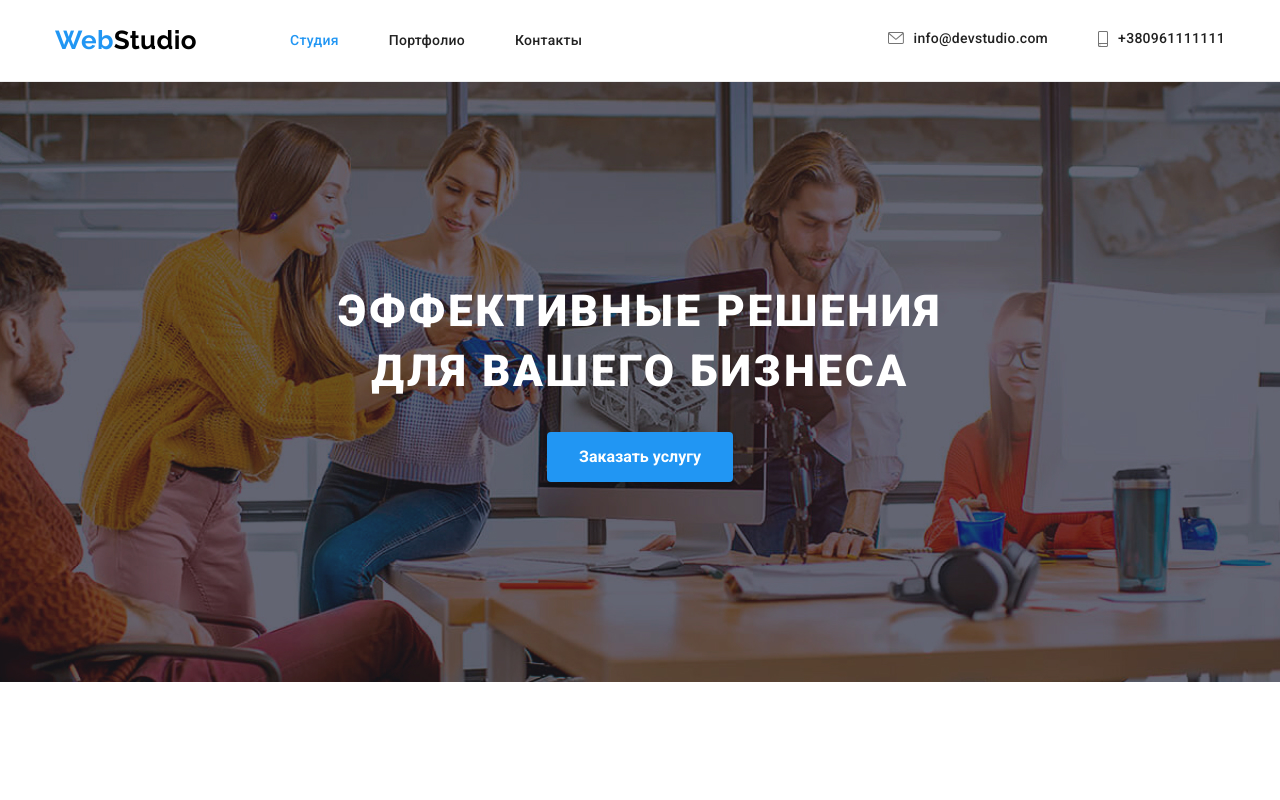
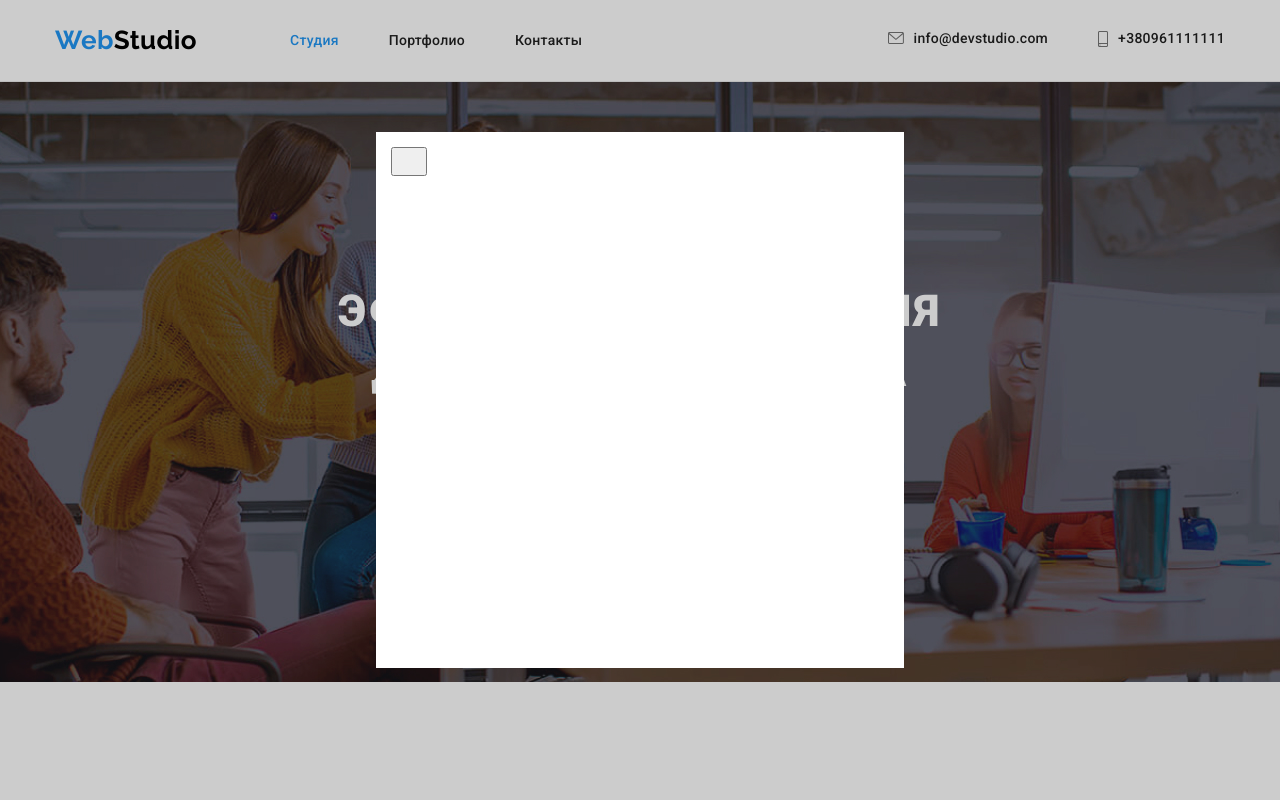
Before and after one commit to Oksana07/goit-markup-hw-05, a plain HTML site: page index.html in a window 1280 px wide. Shown: the top 800 px of the page. Drawn offline with nearby package versions, Linux system fonts and the light colour scheme.

Commit message:
модальне вікно

```diff
--- a/css/styles.css
+++ b/css/styles.css
@@ -234,6 +234,38 @@ header {
   background: #f5f4fa;
   border-radius: 4px;
   cursor: pointer;
+}
+/* Модальне вікно */
+
+.backdrop {
+  position: fixed;
+  top: 0;
+  left: 0;
+  width: 100%;
+  height: 100%;
+  background: rgba(0, 0, 0, 0.2);
+}
+
+.modal {
+  position: absolute;
+  top: 50%;
+  left: 50%;
+  transform: translate(-50%, -50%);
+  height: 536px;
+  width: 528px;
+  padding: 15px;
+  background-color: white;
+}
+
+.backdrop.is-hidden {
+  opacity: none;
+  pointer-events: none;
+}
+
+.icon-button {
+
+  width: 20px;
+  height: 20px;
 }
 
 /* Про нас */
--- a/index.html
+++ b/index.html
@@ -55,11 +55,30 @@
     <section class="main-hiro">
       <div class="conteiner hiro">
         <h1 class="main-title-hiro">Эффективные решения <br> для вашего бизнеса</h1>
-        <button type="button" class="button">
+
+        <!-- Модальне вікно  -->
+
+        <button type="button" class="button" data-modal-open>
           Заказать услугу
         </button>
-      </div>
-    </section>
+        <p>
+
+        </p>
+
+        <div class="backdrop is-hidden" data-modal>
+          <div class="modal">
+          <p>
+
+          </p>
+            <button type="button" data-modal-close>
+             <svg class="icon-button" width="20px" height="20px">
+                    <use href="./images/symbol-defs.svg#close-black"></use>
+                  </svg>
+            </button>
+          </div>
+        </div>
+    </div>
+   </section>
 
     <!-- Про нас -->
     <section class="about">
```
Also changed, not shown: images/icons/close-black.svg (added).
